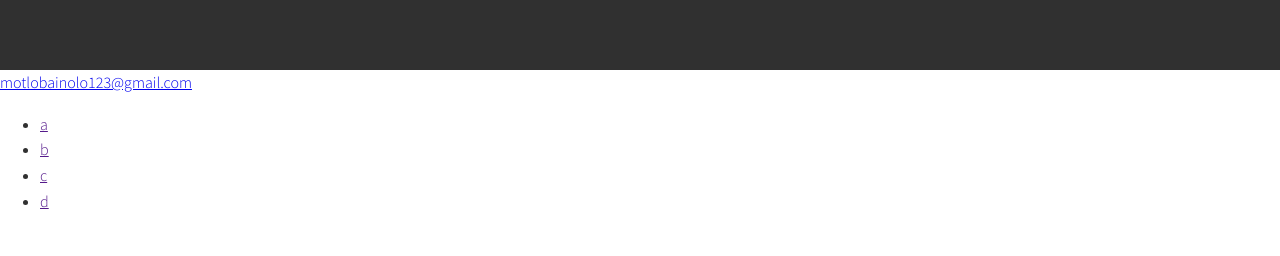
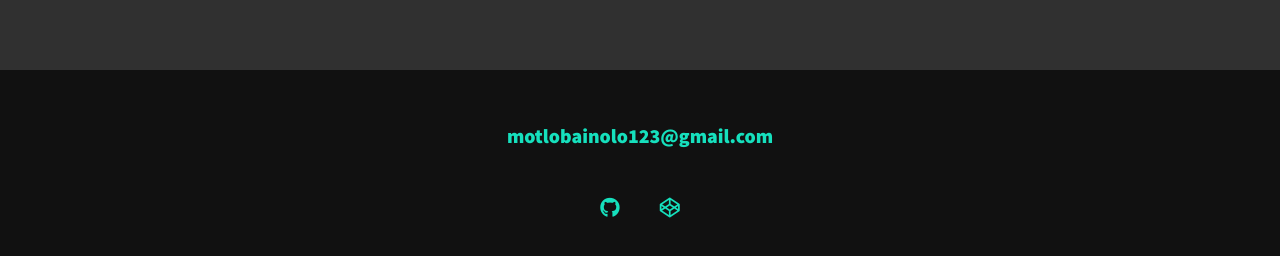
Before and after one commit to InolofatsengMotloba/INOMOT520_BCL2401_GroupD_02_InolofatsengMotloba_SDF08, a plain HTML site: page index.html in a window 1280 px wide. Shown: the part 1789-2045 px from the top of the page. Before the commit the page ends 2019 px from the top, so only its background shows below. Drawn offline with nearby package versions, Linux system fonts and the light colour scheme.

Commit message:
Footer Styling

```diff
--- a/index.html
+++ b/index.html
@@ -100,16 +100,22 @@
         </section>
 
         <!-- Footer -->
-        <footer>
-            <a href="mailto:motlobainolo123@gmail.com" class="footer-link">motlobainolo123@gmail.com</a>
+        <footer class="footer">
+            <a href="mailto:motlobainolo123@gmail.com" class="footer__link">motlobainolo123@gmail.com</a>
             <ul class="social-list">
-                <li class="social-list__item"><a class="social-list__link" href="">a</a></li>
-                <li class="social-list__item"><a class="social-list__link" href="">b</a></li>
-                <li class="social-list__item"><a class="social-list__link" href="">c</a></li>
-                <li class="social-list__item"><a class="social-list__link" href="">d</a></li>
+                <li class="social-list__item">
+                    <a class="social-list__link" href="https://github.com/InolofatsengMotloba">
+                        <i class="fab fa-github"></i>
+                    </a>
+                </li>
+
+                <li class="social-list__item">
+                    <a class="social-list__link" href="https://codepen.io/Inolofatseng-Motloba">
+                        <i class="fab fa-codepen"></i>
+                    </a>
+                </li>
             </ul>
         </footer>
 
-
     </body>
 </html>
--- a/style.css
+++ b/style.css
@@ -296,3 +296,48 @@ nav { display: none; }
     transform: scale(1.2);
     opacity: .5;
 }
+
+/* Footer */
+
+.footer {
+    background: #111;
+    color: var(--clr-accent);
+    text-align: center;
+    padding: 2.5em 0;
+    font-size: var(--fs-h3);
+}
+
+.footer a {
+    color: inherit;
+    text-decoration: none;
+}
+
+.footer__link {
+    font-weight: var(--fw-bold);
+}
+
+.social-list {
+    list-style: none;
+    display: flex;
+    justify-content: center;
+    margin: 2em 0 0;
+    padding: 0;
+}
+
+.social-list__item {
+    margin: 0 .5em;
+}
+
+.social-list__link {
+    padding: .5em;
+}
+
+
+.footer__link:hover,
+.social-list__link:hover {
+    opacity: .7;
+}
+
+.footer__link:hover {
+    text-decoration: underline;
+}
```
Also changed, not shown: images/mywork3.png.
